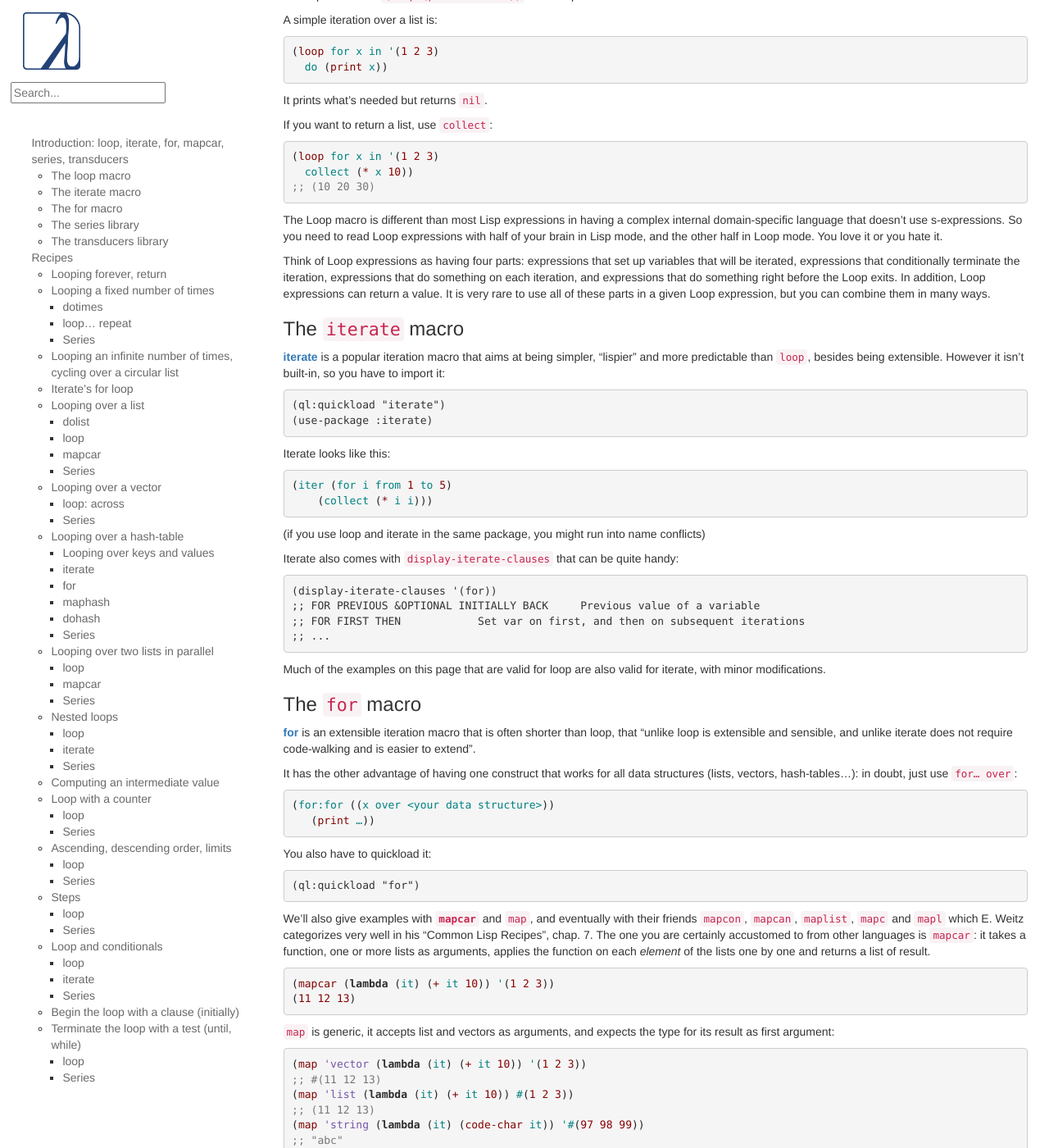
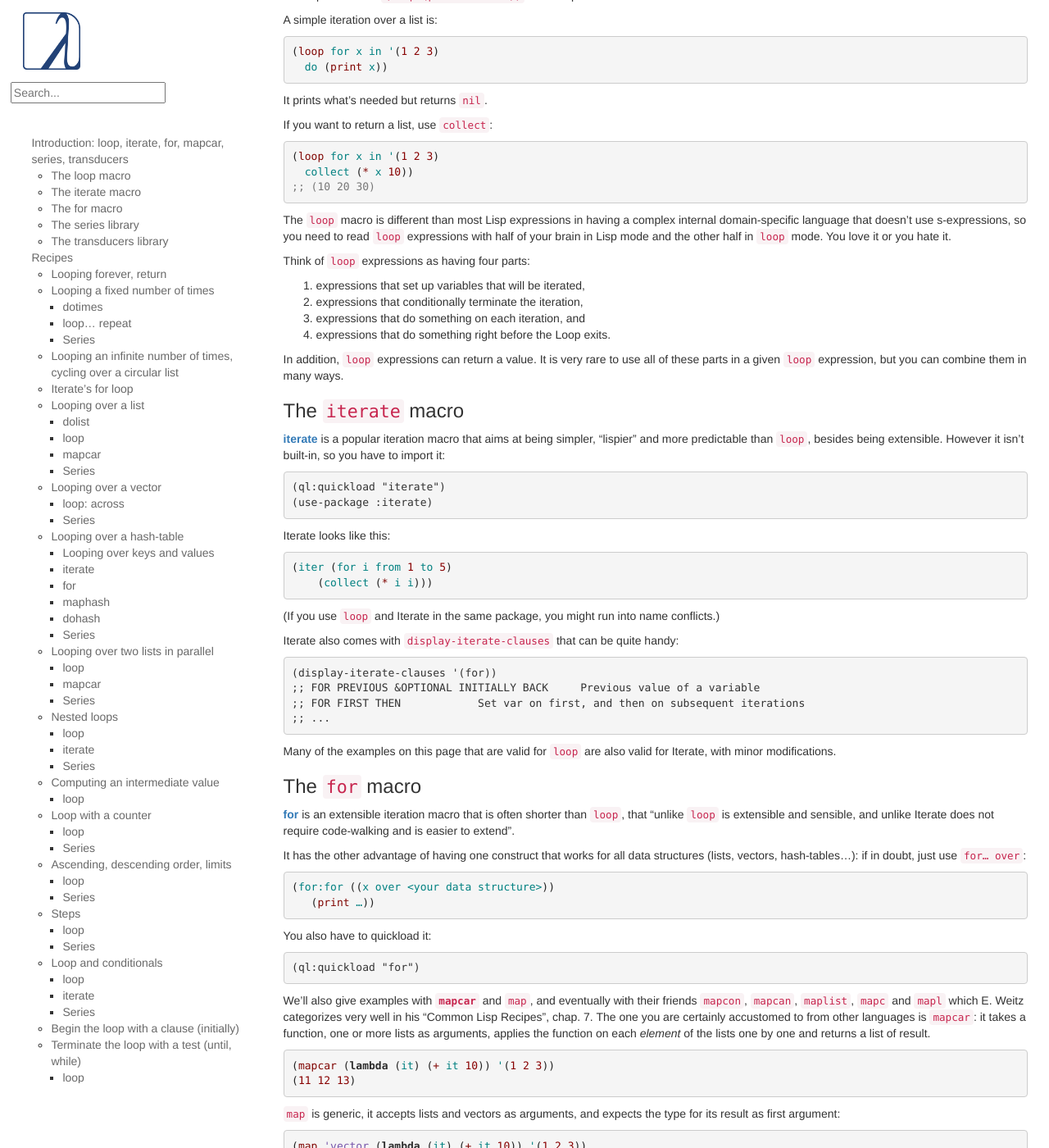
Before and after one commit to LispCookbook/cl-cookbook, a Jekyll site: the page built from iteration.md, in a window 1280 px wide and 1400 px high, scrolled down 365 px. Shown: the whole window at 82% size. Built offline with Jekyll 4.4.1, drawn with Linux system fonts in a browser that asks for light colours; some of the changed text lies outside the part shown.

Commit message:
iteration: fix a few example bugs + grammar stuff

````diff
--- a/iteration.md
+++ b/iteration.md
@@ -59,7 +63,8 @@
     (collect (* i i)))
 ~~~
 
-(if you use loop and iterate in the same package, you might run into name conflicts)
+(If you use `loop` and Iterate in the same package, you might run into name
+conflicts.)
 
 Iterate also comes with `display-iterate-clauses` that can be quite handy:
 
@@ -70,18 +75,18 @@
 ;; ...
 ~~~
 
-Much of the examples on this page that are valid for loop are also valid for iterate,
-with minor modifications.
+Many of the examples on this page that are valid for `loop` are also valid for
+Iterate, with minor modifications.
 
 ### The `for` macro
 
-**[for](https://github.com/Shinmera/for/)** is an extensible iteration
-macro that is often shorter than loop, that "unlike loop is extensible
-and sensible, and unlike iterate does not require code-walking and is
-easier to extend".
+**[for](https://github.com/Shinmera/for/)** is an extensible iteration macro
+that is often shorter than `loop`, that "unlike `loop` is extensible and
+sensible, and unlike Iterate does not require code-walking and is easier to
+extend".
 
 It has the other advantage of having one construct that works for all
-data structures (lists, vectors, hash-tables…): in doubt, just use
+data structures (lists, vectors, hash-tables…): if in doubt, just use
 `for… over`:
 
 ~~~lisp
@@ -107,7 +112,7 @@
 (11 12 13)
 ~~~
 
-`map` is generic, it accepts list and vectors as arguments, and
+`map` is generic, it accepts lists and vectors as arguments, and
 expects the type for its result as first argument:
 
 ~~~lisp
@@ -279,7 +285,7 @@
   do (format t "Hello!~%"))
 ~~~
 
-This prints 10 times "hello" and returns `nil`.
+This prints "Hello!" 10 times and returns `nil`.
 
 ~~~lisp
 (loop repeat 10 collect (random 10))
@@ -413,7 +419,7 @@
 ;; (A B C)
 ~~~
 
-With `on`, we loop over the cdr of the list:
+With `on`, we loop over the `cdr` of the list:
 
 ~~~lisp
 (loop for i on '(1 2 3) do (print i))
@@ -427,8 +433,8 @@
 
 ~~~lisp
 (mapcar (lambda (x)
-             (print (* x 10)))
-         '(1 2 3))
+          (print (* x 10)))
+        '(1 2 3))
 10
 20
 30
@@ -488,7 +494,7 @@
 Looping over values uses the same concept but with the `hash-value` keyword instead of `hash-key`:
 
 ~~~lisp
-(loop for k being the hash-value of h do (print k))
+(loop for v being the hash-value of h do (print v))
 ;; 1
 ;; 2
 ~~~
@@ -618,7 +624,7 @@
 or simply:
 
 ~~~lisp
-(mapcar #'list
+(mapcar 'list
         '(a b c)
         '(1 2 3))
 ;; ((A 1) (B 2) (C 3))
@@ -668,7 +674,7 @@
 ~~~lisp
 (loop for x from 1 to 3
       collect (loop for y from 1 to x
-		    collect y))
+		            collect y))
 ;; ((1) (1 2) (1 2 3))
 ~~~
 
@@ -695,9 +701,9 @@
 
 ### Computing an intermediate value
 
-Use `=`.
-
-With `for`:
+#### loop
+
+Use `=` with `for`:
 
 ~~~lisp
 (loop for x from 1 to 3
@@ -735,6 +741,7 @@
       with foo = :foo
       and bar = :bar
       collect (list x foo bar))
+;; ((0 :FOO :BAR) (1 :FOO :BAR) (2 :FOO :BAR) (3 :FOO :BAR))
 ~~~
 
 We can also give `for` a `then` clause that will be called at each iteration:
@@ -768,14 +775,13 @@
 one of which is executed conditionally.
 
 ~~~lisp
-* (loop for x in '(a b c d e)
+(loop for x in '(a b c d e)
       for y from 1
 
       when (> y 1)
       do (format t ", ")
 
-      do (format t "~A" x)
-      )
+      do (format t "~A" x))
 
 A, B, C, D, E
 NIL
@@ -784,13 +790,12 @@
 We could also write the preceding loop using the IF construct.
 
 ~~~lisp
-* (loop for x in '(a b c d e)
+(loop for x in '(a b c d e)
       for y from 1
 
       if (> y 1)
       do (format t ", ~A" x)
-      else do (format t "~A" x)
-      )
+      else do (format t "~A" x))
 
 A, B, C, D, E
 NIL
@@ -896,7 +900,7 @@
 (55 89 59 13 49)
 ```
 
-Combining multiple clauses in an if body requires special syntax (`and
+Combining multiple clauses in an `if` body requires special syntax (`and
 do`, `and count`):
 
 ~~~lisp
@@ -1017,7 +1021,7 @@
 ~~~
 
 #### Series
-By mapping, we can perform a side effect and also collect items
+By mapping, we can perform a side effect and also collect items.
 
 ~~~lisp
 (collect
@@ -1083,19 +1087,19 @@
 Several actions provide shorthands for combinations of when/return:
 
 ~~~lisp
-* (loop for x in '(foo 2)
+(loop for x in '(foo 2)
       thereis (numberp x))
 T
 ~~~
 
 ~~~lisp
-* (loop for x in '(foo 2)
+(loop for x in '(foo 2)
       never (numberp x))
 NIL
 ~~~
 
 ~~~lisp
-* (loop for x in '(foo 2)
+(loop for x in '(foo 2)
       always (numberp x))
 NIL
 ~~~
@@ -1187,7 +1191,7 @@
 
 ~~~lisp
 (loop for (a b) in '((x 1) (y 2) (z 3))
-      collect (list b a) )
+      collect (list b a))
 ;; ((1 X) (2 Y) (3 Z))
 ~~~
 
@@ -1200,7 +1204,7 @@
 
 ~~~lisp
 (loop for (a nil) in '((x 1) (y 2) (z 3))
-      collect a )
+      collect a)
 ;; (X Y Z)
 ~~~
 
@@ -1390,9 +1399,9 @@
 ;; => (A B C D)
 ~~~
 
-(`adjoin` is a set operation)
-
-- `loop` has `summing`, `counting`, `maximizing`, and `minimizing`. `iterate` also includes `multiplying` and `reducing`. reducing is the generalized reduction builder:
+(`adjoin` is a set operation.)
+
+- `loop` has `summing`, `counting`, `maximizing`, and `minimizing`. `iterate` also includes `multiplying` and `reducing`. Reducing is the generalized reduction builder:
 
 ~~~lisp
 (iter (with dividend = 100)
@@ -1473,8 +1482,13 @@
 
 ## Loop gotchas
 
-- the keyword `it`, often used in functional constructs, can be
+- The keyword `it`, often used in functional constructs, can be
   recognized as a loop keyword. Don't use it inside a loop.
+
+~~~lisp
+(loop for i from 1 to 5 when (evenp i) collect it)
+;; (T T)
+~~~
 
 ## Iterate gotchas
 
@@ -1487,7 +1501,7 @@
 
 It doesn't recognize the built-in `count` function and instead signals a condition.
 
-It works in loop:
+It works in `loop`:
 
 ~~~lisp
 (loop for i from 1 to 10
````
Also changed, not shown: other parts of iteration.md (+50 -41 lines).
